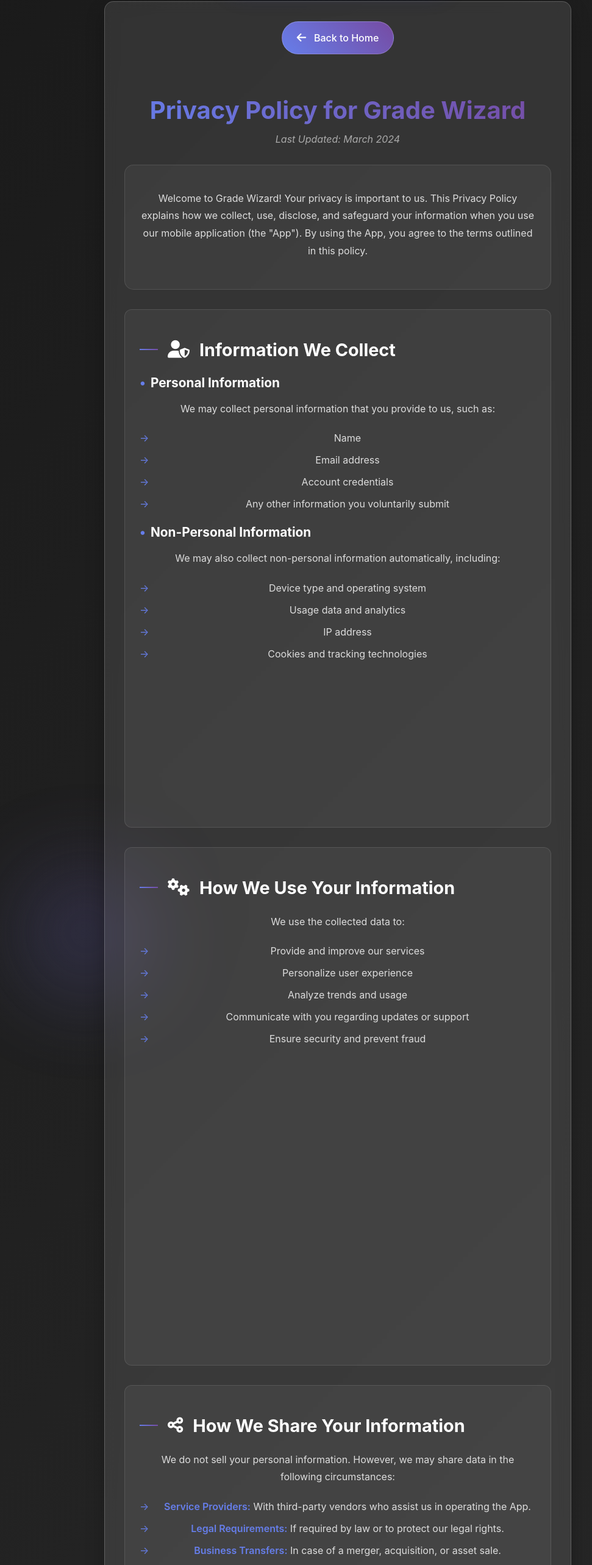
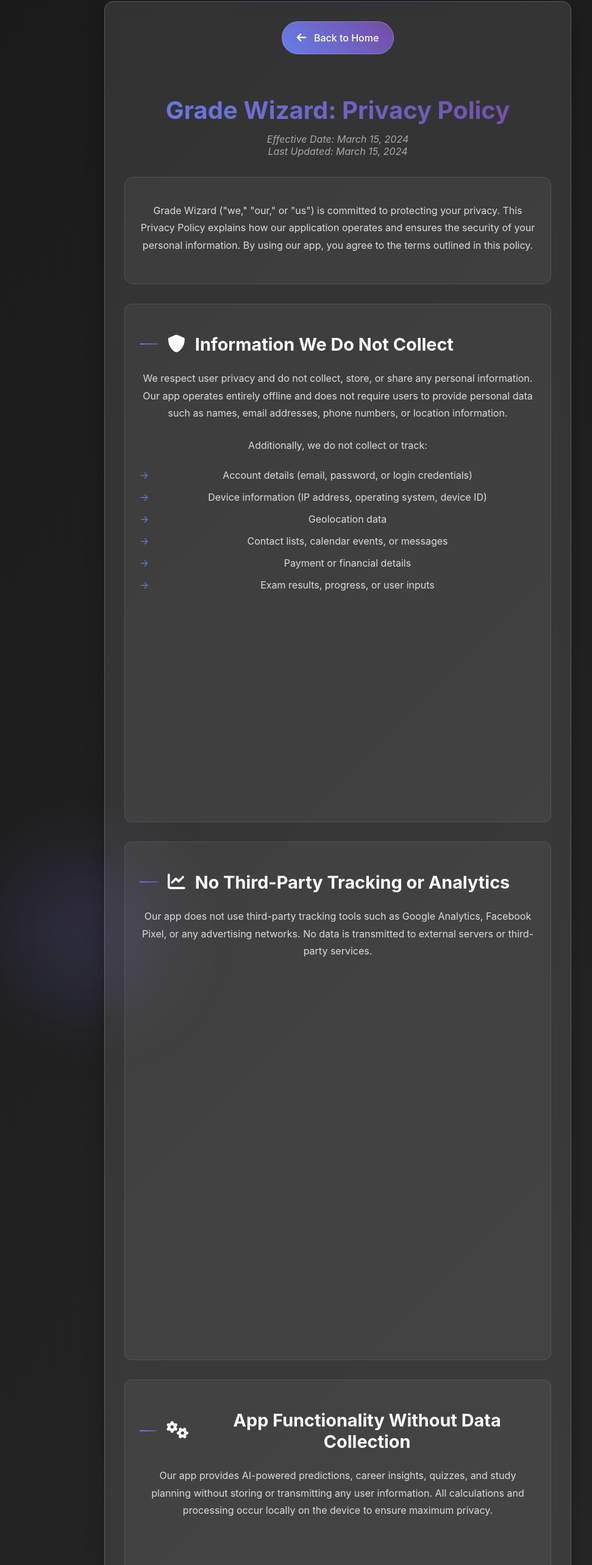
Before and after one commit to ennes0/portfolyo, a React (Create React App) app: page /#/privacy-policy in a window 1280 px wide. Shown: the part 126-2692 px from the top of the page at 61% size, without its empty margins (86-1057 px from the left). Built offline with nearby package versions, Linux system fonts and the light colour scheme.

Commit message:
İlk commit mesajı

```diff
--- a/src/pages/PrivacyPolicy.js
+++ b/src/pages/PrivacyPolicy.js
@@ -10,88 +10,73 @@
           <i className="fas fa-arrow-left"></i>
           Back to Home
         </Link>
-        <h1>Privacy Policy for Grade Wizard</h1>
-        <div className="last-updated">Last Updated: March 2024</div>
+
+        <h1>Grade Wizard: Privacy Policy</h1>
+        <div className="last-updated">
+          Effective Date: March 15, 2024<br/>
+          Last Updated: March 15, 2024
+        </div>
 
         <div className="policy-intro">
-          <p>Welcome to Grade Wizard! Your privacy is important to us. This Privacy Policy explains how we collect, use, disclose, and safeguard your information when you use our mobile application (the "App"). By using the App, you agree to the terms outlined in this policy.</p>
+          <p>Grade Wizard ("we," "our," or "us") is committed to protecting your privacy. This Privacy Policy explains how our application operates and ensures the security of your personal information. By using our app, you agree to the terms outlined in this policy.</p>
         </div>
 
         <section>
-          <h2><i className="fas fa-user-shield"></i> Information We Collect</h2>
-          <div className="subsection">
-            <h3>Personal Information</h3>
-            <p>We may collect personal information that you provide to us, such as:</p>
-            <ul>
-              <li>Name</li>
-              <li>Email address</li>
-              <li>Account credentials</li>
-              <li>Any other information you voluntarily submit</li>
-            </ul>
-          </div>
-          <div className="subsection">
-            <h3>Non-Personal Information</h3>
-            <p>We may also collect non-personal information automatically, including:</p>
-            <ul>
-              <li>Device type and operating system</li>
-              <li>Usage data and analytics</li>
-              <li>IP address</li>
-              <li>Cookies and tracking technologies</li>
-            </ul>
-          </div>
-        </section>
-
-        <section>
-          <h2><i className="fas fa-cogs"></i> How We Use Your Information</h2>
-          <p>We use the collected data to:</p>
+          <h2><i className="fas fa-shield-alt"></i> Information We Do Not Collect</h2>
+          <p>We respect user privacy and do not collect, store, or share any personal information. Our app operates entirely offline and does not require users to provide personal data such as names, email addresses, phone numbers, or location information.</p>
+          <p>Additionally, we do not collect or track:</p>
           <ul>
-            <li>Provide and improve our services</li>
-            <li>Personalize user experience</li>
-            <li>Analyze trends and usage</li>
-            <li>Communicate with you regarding updates or support</li>
-            <li>Ensure security and prevent fraud</li>
+            <li>Account details (email, password, or login credentials)</li>
+            <li>Device information (IP address, operating system, device ID)</li>
+            <li>Geolocation data</li>
+            <li>Contact lists, calendar events, or messages</li>
+            <li>Payment or financial details</li>
+            <li>Exam results, progress, or user inputs</li>
           </ul>
         </section>
 
         <section>
-          <h2><i className="fas fa-share-alt"></i> How We Share Your Information</h2>
-          <p>We do not sell your personal information. However, we may share data in the following circumstances:</p>
+          <h2><i className="fas fa-chart-line"></i> No Third-Party Tracking or Analytics</h2>
+          <p>Our app does not use third-party tracking tools such as Google Analytics, Facebook Pixel, or any advertising networks. No data is transmitted to external servers or third-party services.</p>
+        </section>
+
+        <section>
+          <h2><i className="fas fa-cogs"></i> App Functionality Without Data Collection</h2>
+          <p>Our app provides AI-powered predictions, career insights, quizzes, and study planning without storing or transmitting any user information. All calculations and processing occur locally on the device to ensure maximum privacy.</p>
+        </section>
+
+        <section>
+          <h2><i className="fas fa-key"></i> Permissions Used in the App</h2>
+          <p>While our app may request access to certain device features, these permissions are solely for functional purposes and do not collect any personal data.</p>
           <ul>
-            <li><strong>Service Providers:</strong> With third-party vendors who assist us in operating the App.</li>
-            <li><strong>Legal Requirements:</strong> If required by law or to protect our legal rights.</li>
-            <li><strong>Business Transfers:</strong> In case of a merger, acquisition, or asset sale.</li>
+            <li>Camera (if applicable) – Used for scanning barcodes</li>
+            <li>Storage (if applicable) – Used for saving study plans and progress locally on the device</li>
+            <li>Internet Access (if applicable) – Only used for app updates and not for data collection or tracking</li>
           </ul>
         </section>
 
         <section>
-          <h2><i className="fas fa-lock"></i> Data Security</h2>
-          <p>We implement industry-standard security measures to protect your data. However, no online service is 100% secure, so we cannot guarantee absolute security.</p>
+          <h2><i className="fas fa-child"></i> Children's Privacy</h2>
+          <p>Our app is designed for users of all ages and does not collect any data from children under the age of 13 (or the applicable age in your region). Since we do not collect any personal information, we comply fully with the Children's Online Privacy Protection Act (COPPA) and the General Data Protection Regulation (GDPR) regarding child privacy.</p>
         </section>
 
         <section>
-          <h2><i className="fas fa-user-lock"></i> Your Rights and Choices</h2>
-          <p>Depending on your jurisdiction, you may have the right to:</p>
-          <ul>
-            <li>Access, update, or delete your personal data</li>
-            <li>Restrict processing of your information</li>
-            <li>Opt-out of certain data collection methods</li>
-          </ul>
-          <p>To exercise these rights, contact us at support@gradewizard.com</p>
-        </section>
-
-        <section>
-          <h2><i className="fas fa-link"></i> Third-Party Links and Services</h2>
-          <p>The App may contain links to third-party services. We are not responsible for their privacy practices, and we encourage you to review their policies.</p>
-        </section>
-
-        <section>
-          <h2><i className="fas fa-child"></i> Children's Privacy</h2>
-          <p>Our App is not intended for children under 13. We do not knowingly collect personal data from children. If you believe we have collected such information, please contact us immediately.</p>
+          <h2><i className="fas fa-lock"></i> Security</h2>
+          <p>Even though we do not collect any data, we ensure that our app follows strict security measures to protect users from unauthorized access, malware, or data breaches.</p>
         </section>
 
         <section>
           <h2><i className="fas fa-edit"></i> Changes to This Privacy Policy</h2>
-          <p>We may update this policy from time to time. We will notify users of significant changes through the App or other communication channels.</p>
+          <p>We may update this Privacy Policy from time to time. Any changes will be reflected in this document, and we encourage users to review it periodically. Continued use of our app after an update constitutes acceptance of the revised policy.</p>
+        </section>
+
+        <section>
+          <h2><i className="fas fa-envelope"></i> Contact Us</h2>
+          <p>If you have any questions or concerns about this Privacy Policy or our commitment to privacy, please contact us at:</p>
+          <ul>
+            <li>Email: support@gradewizard.com</li>
+            <li>Website: www.gradewizard.com</li>
+          </ul>
         </section>
       </div>
     </div>
```
